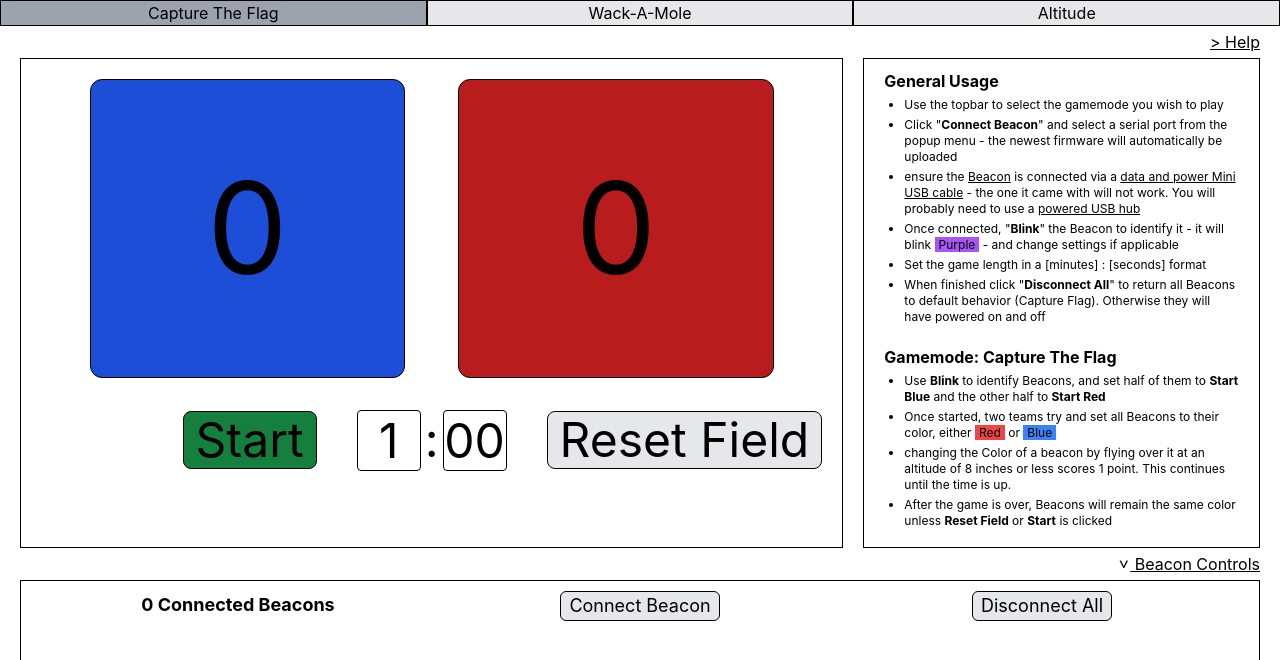
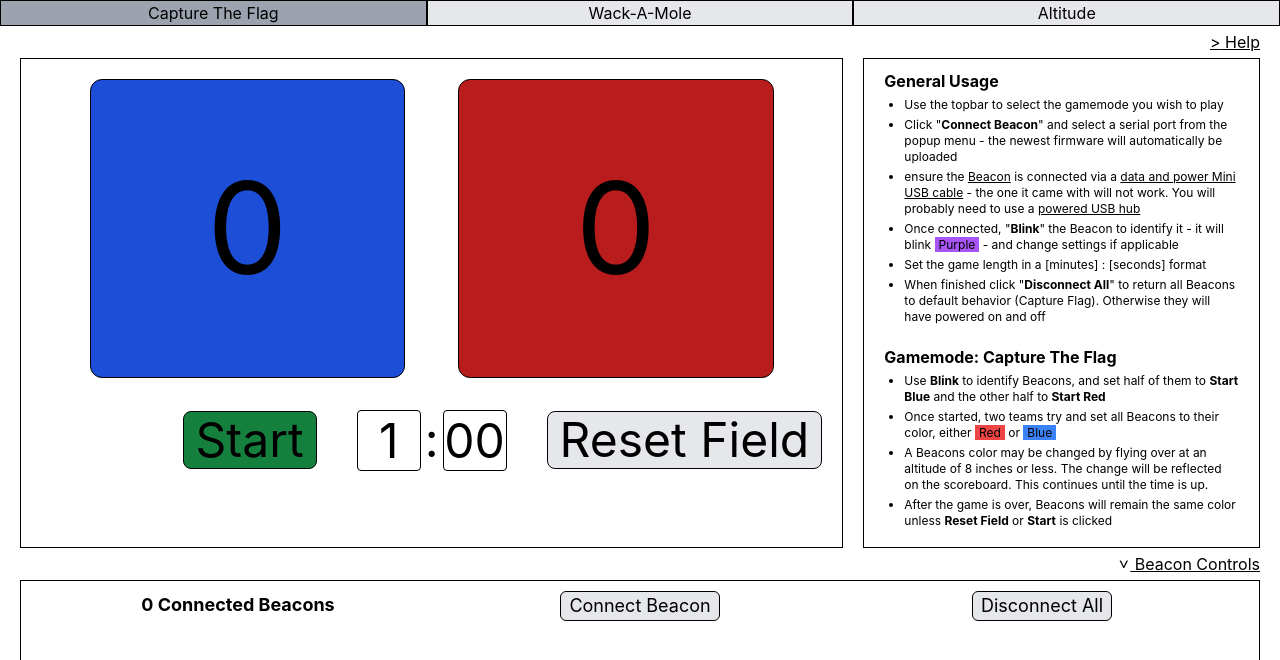
Before and after one commit to Jaxson098/Beacon-Console, a React (Create React App) app: page / in a window 1280 px wide. Shown: the top 660 px of the page. Built offline with nearby package versions, Linux system fonts and the light colour scheme; the HTML template or start-up script is replaced by a standard one.

Commit message:
wordage change

```diff
--- a/src/App.js
+++ b/src/App.js
@@ -189,7 +189,7 @@ const CF_help_html = (
     <ul className='text-xs 2xl:text-sm flex flex-col gap-1 list-disc ml-5'>
       <li>Use <span className='font-bold'>Blink</span> to identify Beacons, and set half of them to <span className='font-bold'>Start Blue</span> and the other half to <span className='font-bold'>Start Red</span></li>
       <li>Once started, two teams try and set all Beacons to their color, either <span className='bg-red-500 px-1'>Red</span> or <span className='bg-blue-500 px-1'>Blue</span></li>
-      <li>changing the Color of a beacon by flying over it at an altitude of 8 inches or less scores 1 point. This continues until the time is up.</li>
+      <li>A Beacons color may be changed by flying over at an altitude of 8 inches or less. The change will be reflected on the scoreboard. This continues until the time is up.</li>
       <li>After the game is over, Beacons will remain the same color unless <span className='font-bold'>Reset Field</span> or <span className='font-bold'>Start</span> is clicked</li>
     </ul>
 
@@ -232,7 +232,7 @@ const WM_help_html = (
     <ul className='text-xs 2xl:text-sm flex flex-col gap-1 list-disc ml-5'>
       <li>Use <span className='font-bold'>Blink</span> to identify Beacons, and set half of them to <span className='font-bold'>Start Blue</span> and the other half to <span className='font-bold'>Start Red</span></li>
       <li>Once started, two teams try and set all Beacons to their color, either <span className='bg-red-500 px-1'>Red</span> or <span className='bg-blue-500 px-1'>Blue</span></li>
-      <li>changing the Color of a beacon by flying over it at an altitude of 8 inches or less scores 1 point. This continues until the time is up.</li>
+      <li>A Beacons color may be changed by flying over at an altitude of 8 inches or less. The change will be reflected on the scoreboard. This continues until the time is up.</li>
       <li>After the game is over, Beacons will remain the same color unless <span className='font-bold'>Reset Field</span> or <span className='font-bold'>Start</span> is clicked</li>
     </ul>
 
@@ -268,7 +268,7 @@ const A_help_html = (
     <ul className='text-xs 2xl:text-sm flex flex-col gap-1 list-disc ml-5'>
       <li>Use <span className='font-bold'>Blink</span> to identify Beacons, and set half of them to <span className='font-bold'>Start Blue</span> and the other half to <span className='font-bold'>Start Red</span></li>
       <li>Once started, two teams try and set all Beacons to their color, either <span className='bg-red-500 px-1'>Red</span> or <span className='bg-blue-500 px-1'>Blue</span></li>
-      <li>changing the Color of a beacon by flying over it at an altitude of 8 inches or less scores 1 point. This continues until the time is up.</li>
+      <li>A Beacons color may be changed by flying over at an altitude of 8 inches or less. The change will be reflected on the scoreboard. This continues until the time is up.</li>
       <li>After the game is over, Beacons will remain the same color unless <span className='font-bold'>Reset Field</span> or <span className='font-bold'>Start</span> is clicked</li>
     </ul>
 
```
Also changed, not shown: 1 other file (tests, documents, lock files or other folders).
